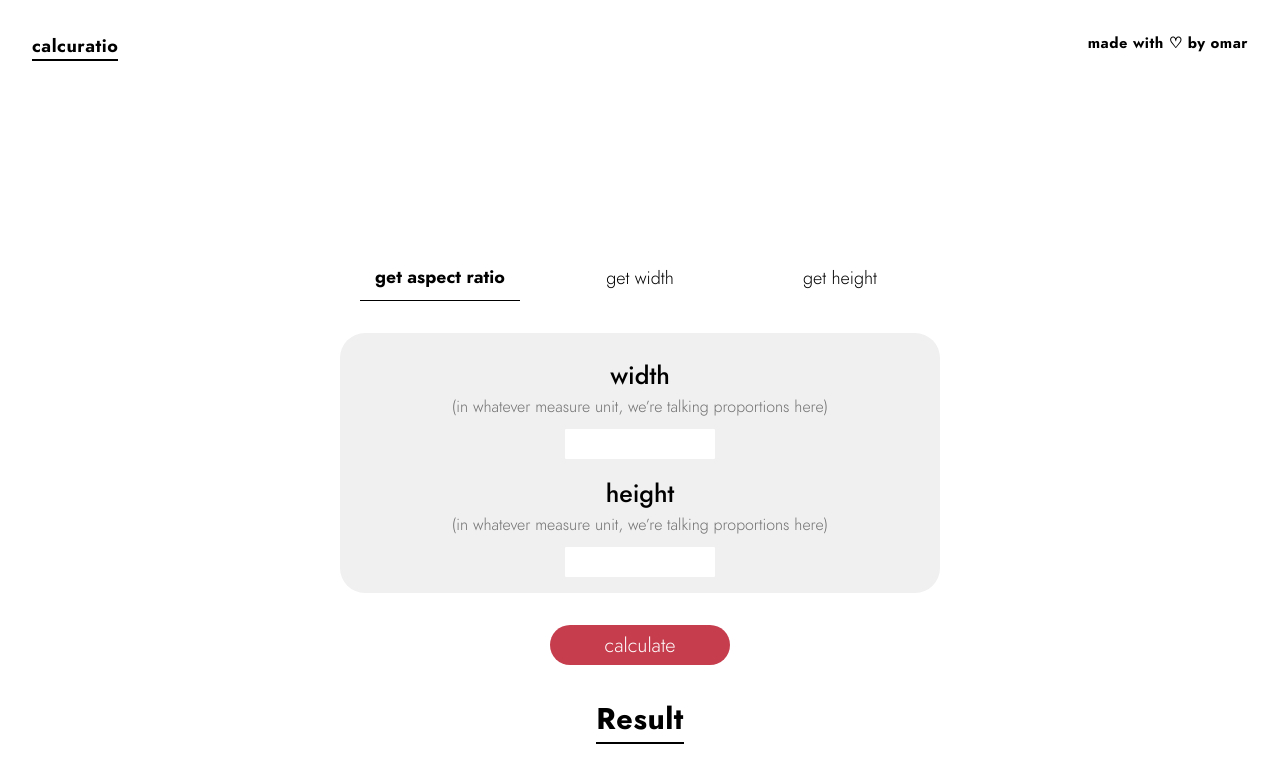
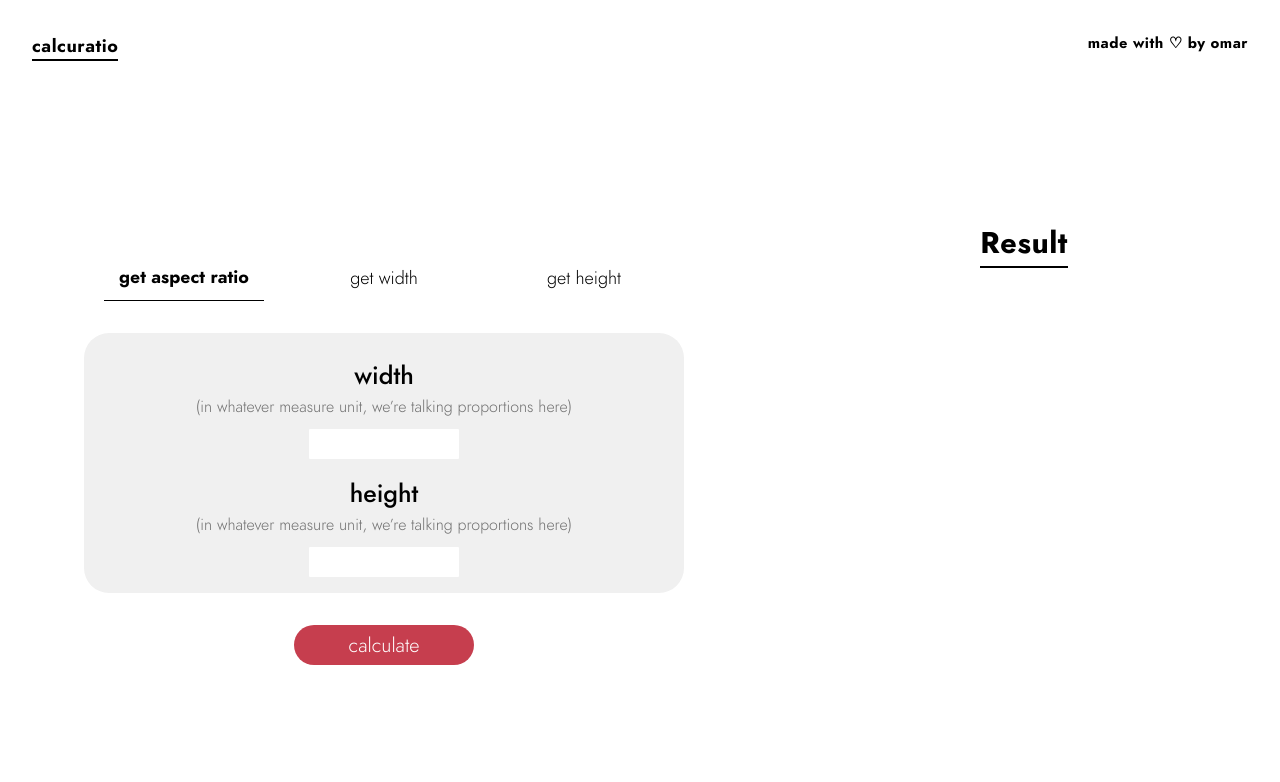
Before and after one commit to oquirozm/calcuratio, a Next.js app: page / in a window 1280 px wide. Shown: the top 782 px of the page. Built offline with nearby package versions, Linux system fonts and the light colour scheme.

Commit message:
feat: convert the home page in a 2-column layout

```diff
--- a/pages/index.tsx
+++ b/pages/index.tsx
@@ -1,9 +1,5 @@
 import React, { FC, useState } from "react";
-// import ModeSelector from "../components/ModeSelector";
-// import UserInputForm from "../components/UserInputForm";
-import { Title, Text, Flex, Button } from "../components";
-// import { calculateWidth, calculateHeight, calculateAspectRatio } from "utils";
-// import { AspectRatio, Dimensions } from "@types";
+import { Title, Text, Flex, Button, Box } from "../components";
 import { CalculatorForm } from "features";
 
 const Main: FC = () => {
@@ -21,24 +17,29 @@ const Main: FC = () => {
         </Text>
       </Flex>
 
-      {/* <ModeSelector handleModeUpdate={updateMode} mode={mode} />
-
-      <Flex flexDirection="column" m={4} alignItems="center">
-        <UserInputForm mode={mode} updateGlobalUserInputs={updateUserInputs} />
-      </Flex> */}
+      <Flex width="100%">
+        <Flex width={3 / 5} justifyContent="center" alignItems="center">
           <CalculatorForm
             clearResult={() => setResult("")}
             onCalculation={(result: string): void => setResult(result)}
           />
+        </Flex>
 
-      <Flex flexDirection="column" justifyContent="center" alignItems="center">
-        <Title type="h3" fontSize={30}>
+        <Flex width={2 / 5} justifyContent="center" alignItems="flex-start">
+          <Flex
+            flexDirection="column"
+            justifyContent="flex-start"
+            alignItems="center"
+          >
+            <Title type="h3" fontSize={30} mb={4}>
               Result
             </Title>
             <Text type="p" fontSize={45}>
               {result}
             </Text>
           </Flex>
+        </Flex>
+      </Flex>
     </div>
   );
 };
```
Lines whose indentation alone changed are shown as unchanged.
